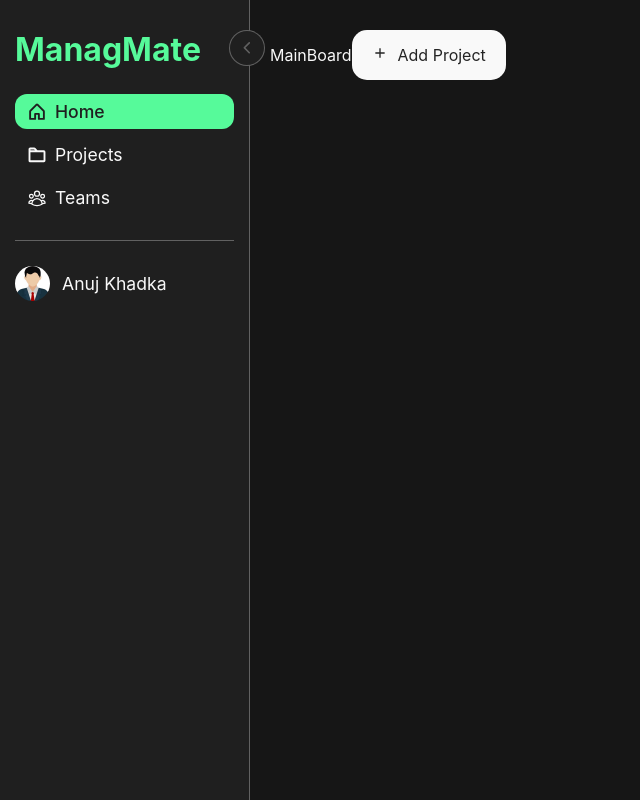
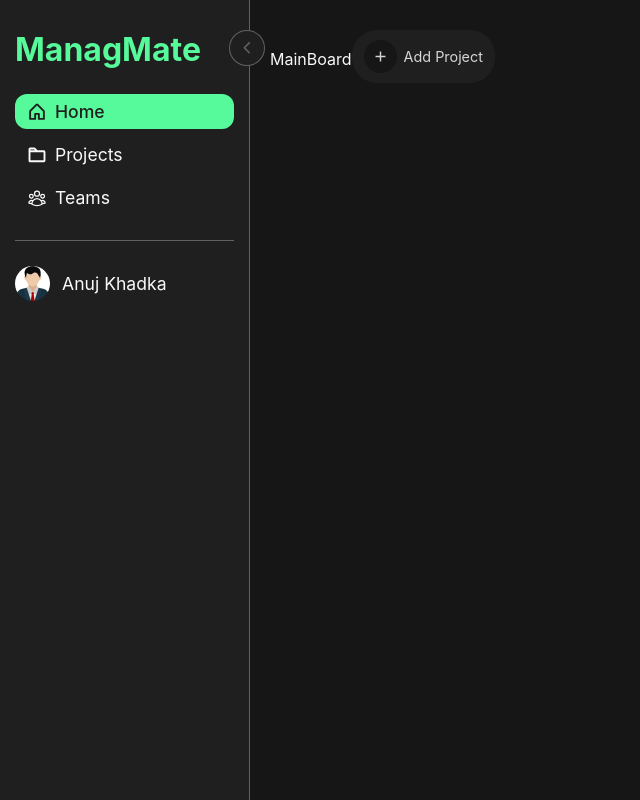
Before and after one commit to Anuj-Khadka/Hide-My-Grade, a React (Vite) app in the folder frontend/ManagMate/: page / in a window 1280 px wide. Shown: the whole page, without its empty margins (0-640 px from the left). Built offline with nearby package versions, Linux system fonts and the light colour scheme.

Commit message:
Add project Button

```diff
--- a/frontend/ManagMate/src/assets/css/AddProject.css
+++ b/frontend/ManagMate/src/assets/css/AddProject.css
@@ -2,12 +2,19 @@
     display: inline-flex;
     justify-content: center;
     align-items: center;
-    background: #f9f9f9;
-    padding: 15px 20px;
-    border-radius: 15px;
-    color: #242424;
+    background: #1f1f1f;
+    padding: 10px 12px;
+    border-radius: 25px;
+    color: #f9f9f9d5;
+    font-size: 0.9rem;
 }
 
 .add-project-icon{
-    margin-right: 10px;
+    margin-right: 7px;
+    background: #161616;
+    padding: 8px;
+    border-radius: 25px;
+    display: flex;
+    justify-content: center;
+    align-items: center;
 }
--- a/frontend/ManagMate/src/components/microcomponents/AddProject.jsx
+++ b/frontend/ManagMate/src/components/microcomponents/AddProject.jsx
@@ -6,7 +6,7 @@ function AddProject() {
   return (
     <div className='add-project-btn'>
         <div className="add-project-icon">
-            <MdOutlineAdd />
+            <MdOutlineAdd size='17'/>
         </div>
         <div className="add-project-title mutes">
             Add Project
```
